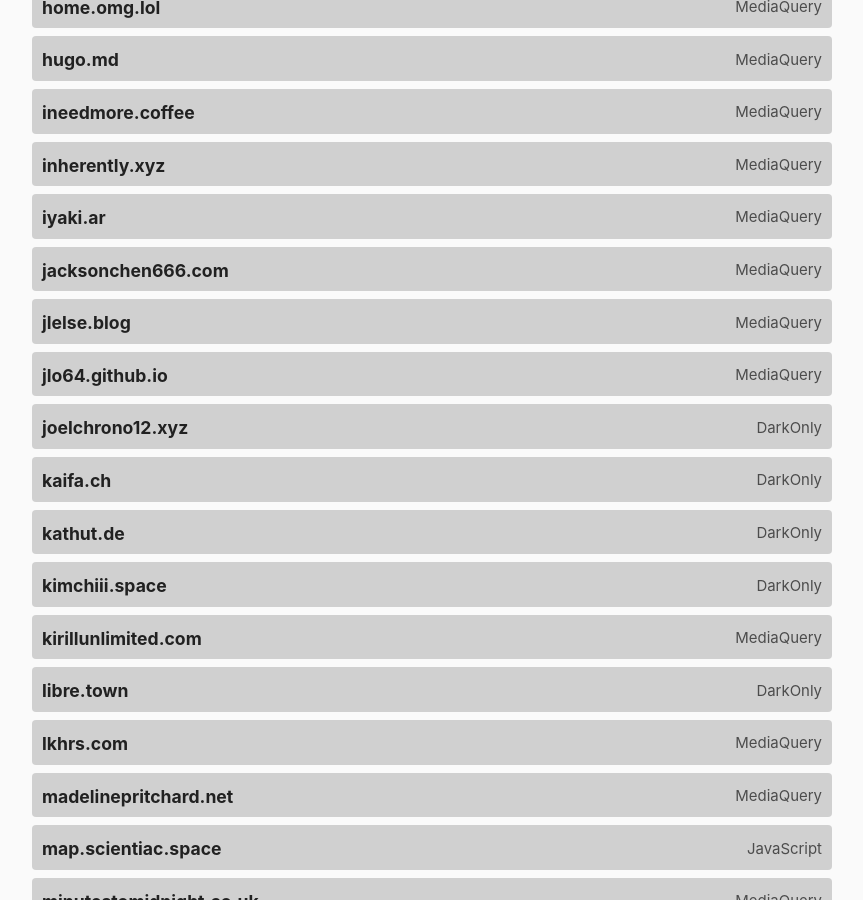
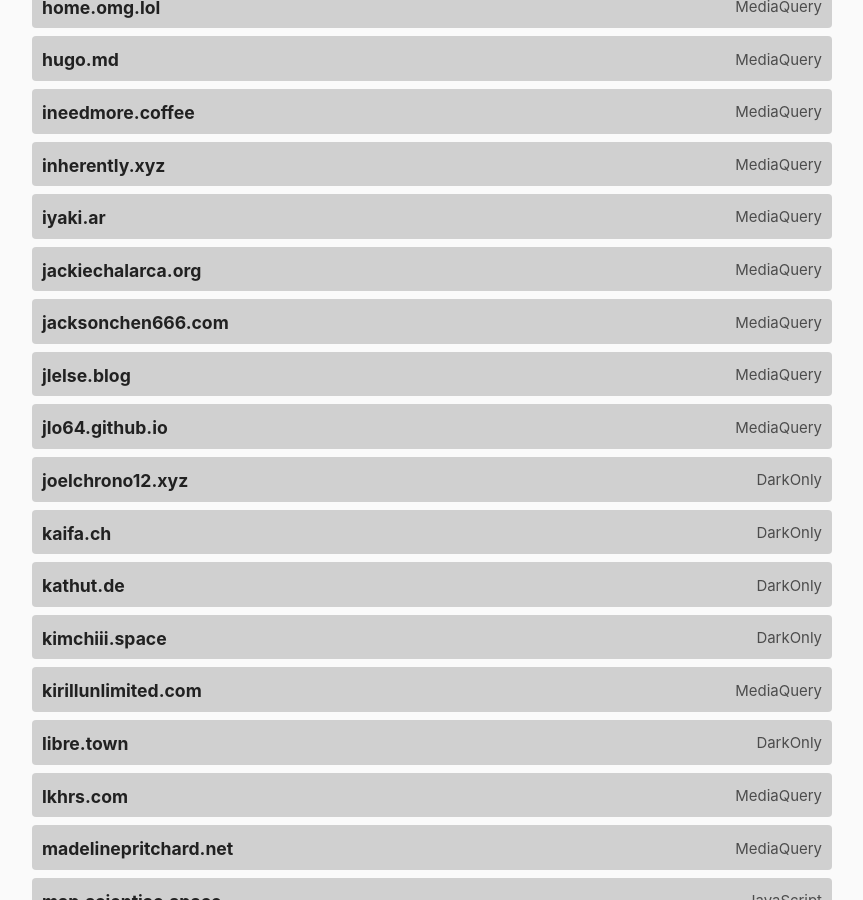
Before and after one commit to garritfra/darktheme.club, a Jekyll site: the page built from index.md, in a window 1280 px wide and 900 px high, scrolled down 2585 px. Shown: the whole window, without its empty margins (208-1071 px from the left). Built offline with Jekyll 4.4.1, drawn with Linux system fonts in a browser that asks for light colours.

Commit message:
Update sites.yml

```diff
--- a/_data/sites.yml
+++ b/_data/sites.yml
@@ -202,6 +202,11 @@
   url: https://iyaki.ar/
   method: mediaquery
   last_checked: 2023-07-20
+
+- domain: jackiechalarca.org
+  url: https://jackiechalarca.org/
+  method: mediaquery
+  last_checked: 2023-09-28
 
 - domain: jacksonchen666.com
   url: https://jacksonchen666.com/
```
